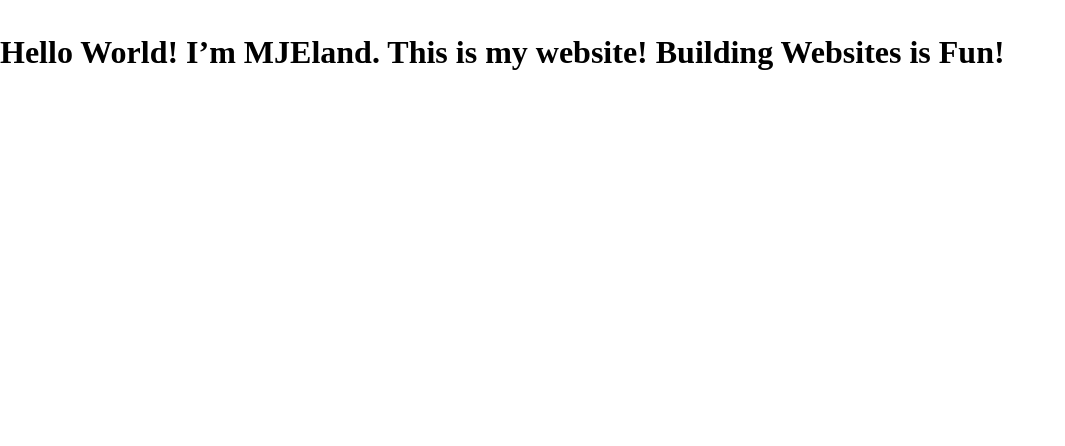
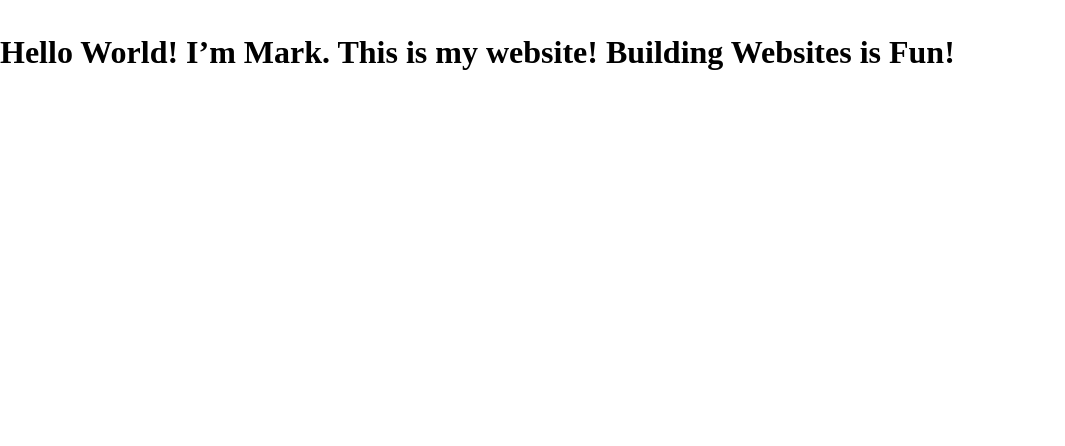
Before and after one commit to MJEland/hello-world, a plain HTML site: page index.html in a window 1280 px wide. Shown: the part 354-800 px from the top of the page, without its empty margins (0-1065 px from the left). Drawn offline with Linux system fonts and the light colour scheme.

Commit message:
Change username in index

```diff
--- a/index.html
+++ b/index.html
@@ -13,7 +13,7 @@
 
 <!-- Change this code here by copy and pasting your template on line 15 -->
 <h1>
-  Hello World! I’m MJEland. This is my website!
+  Hello World! I’m Mark. This is my website!
   Building Websites is Fun!
 
 </h1>
```
